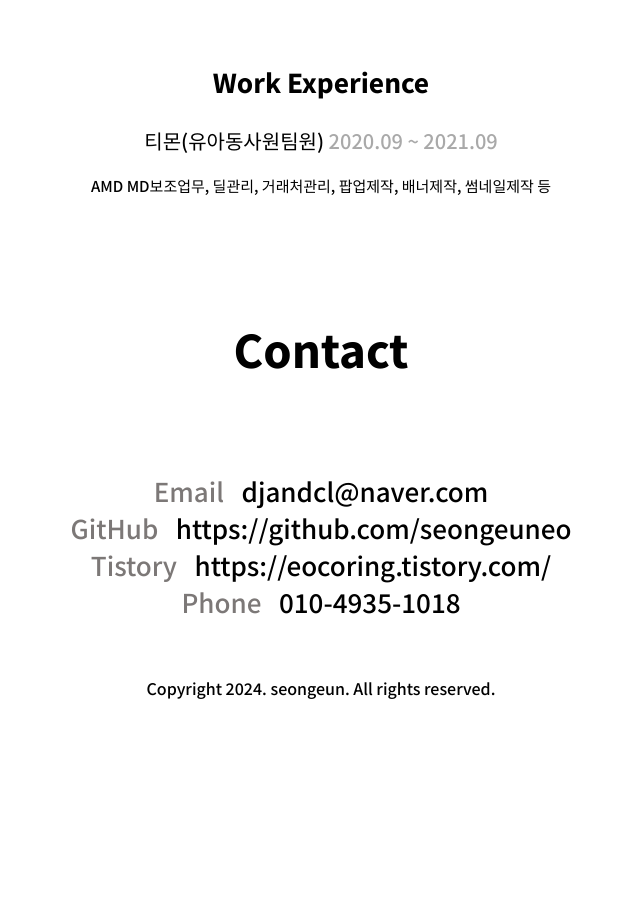
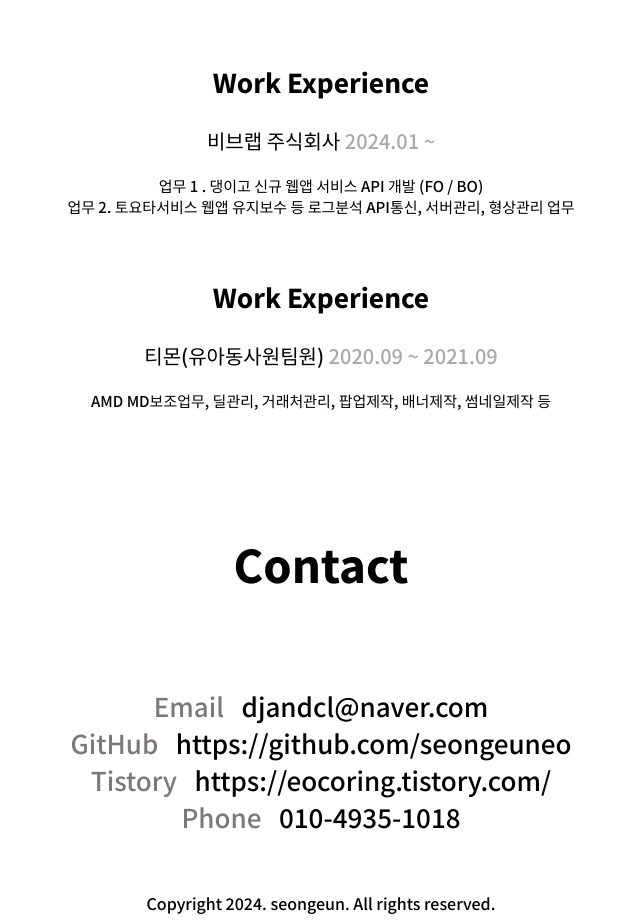
Before and after one commit to seongeuneo/portfolio, a website: page index.html in a window 1280 px wide. Shown: the part 7370-8293 px from the top of the page, without its empty margins (319-959 px from the left). Before the commit the page ends 8170 px from the top, so only its background shows below. Drawn offline with Linux system fonts and the light colour scheme.

Commit message:
8월 29일 업데이트 2

```diff
--- a/index.html
+++ b/index.html
@@ -315,6 +315,14 @@
                 <div class="work">
                     <p class="moreSectionTitle">Work Experience</p>
                     <div class="workContent">
+                        <p class="workname">비브랩 주식회사 <span>2024.01 ~ </span></p>
+                        <p class="workcontent">업무 1 . 댕이고 신규 웹앱 서비스 API 개발 (FO / BO)<br>
+                            업무 2. 토요타서비스 웹앱 유지보수 등 로그분석 API통신, 서버관리, 형상관리 업무 </p>
+                    </div>
+                </div>
+                <div class="work">
+                    <p class="moreSectionTitle">Work Experience</p>
+                    <div class="workContent">
                         <p class="workname">티몬(유아동사원팀원) <span>2020.09 ~ 2021.09</span></p>
                         <p class="workcontent">AMD MD보조업무, 딜관리, 거래처관리, 팝업제작, 배너제작, 썸네일제작 등</p>
                     </div>
```
